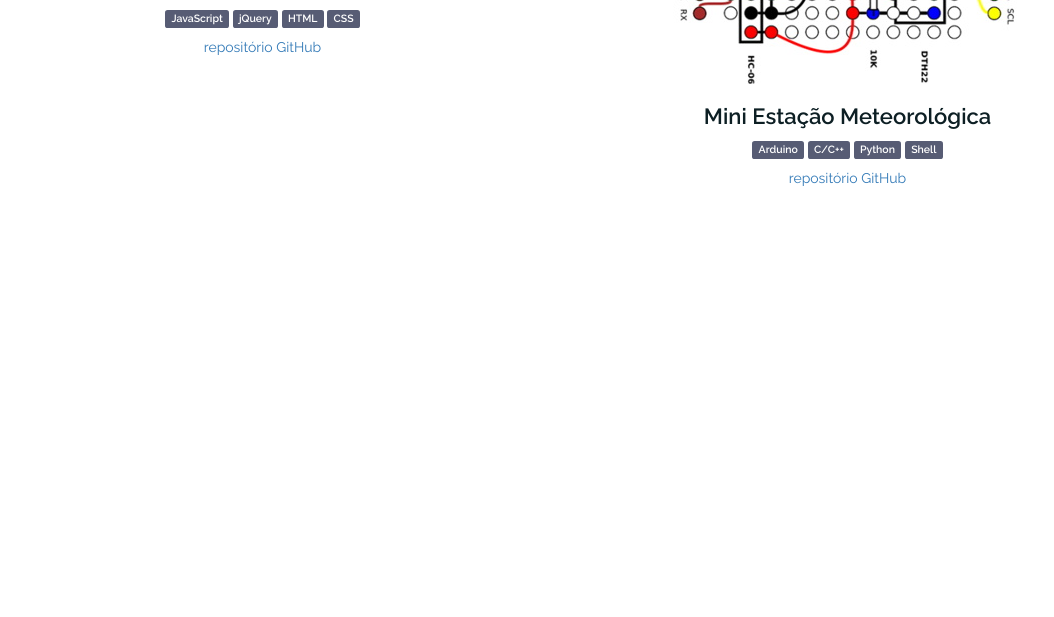
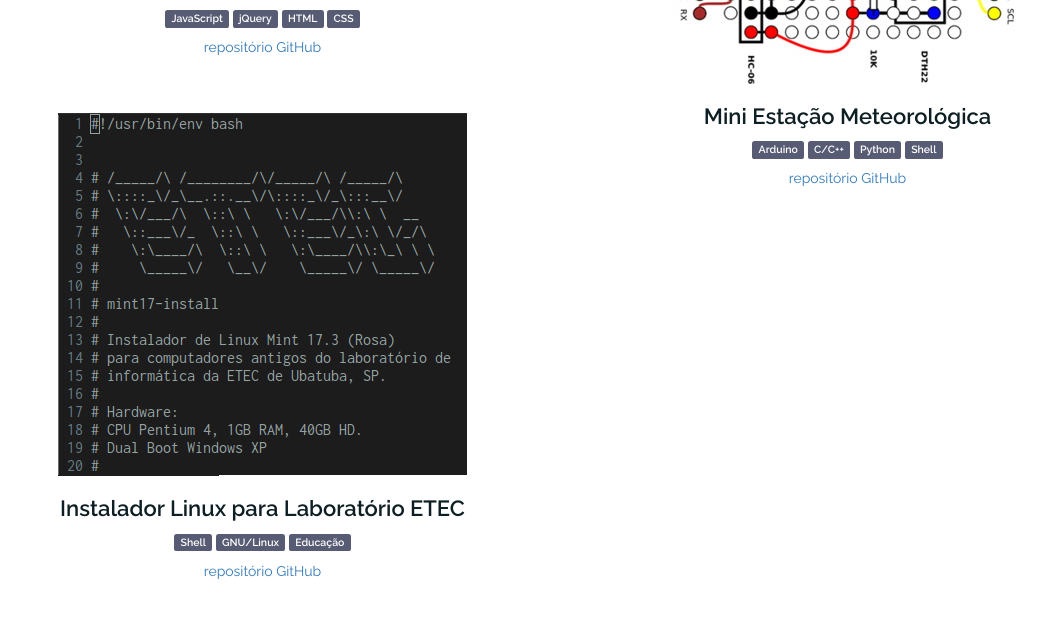
Before and after one commit to aledruetta/FCC-personal-portfolio-webpage, a website: page src/index.html in a window 1280 px wide. Shown: the part 1481-2098 px from the top of the page, without its empty margins (85-1139 px from the left). Before the commit the page ends 1775 px from the top, so only its background shows below. Drawn offline with Linux system fonts and the light colour scheme; a web font is replaced by a local one.

Commit message:
distro install project

```diff
--- a/src/index.html
+++ b/src/index.html
@@ -114,6 +114,25 @@
             </div>
           </div> <!-- project end -->
 
+          <!-- Projeto Distro -->
+          <div class="project">
+            <div class="project-img-wrapper">
+              <img src="imgs/distro.png" alt="Project's screenshot"
+                class="img-responsive project-img">
+            </div>
+            <div class="project-details text-center">
+              <h3 class="project-title">Instalador Linux para Laboratório ETEC</h3>
+              <p>
+                <span class="label label-default">Shell</span>
+                <span class="label label-default">GNU/Linux</span>
+                <span class="label label-default">Educação</span>
+              </p>
+              <a href="https://github.com/aledruetta/distro-install" target="_blank">
+                repositório GitHub
+              </a>
+            </div>
+          </div> <!-- project end -->
+
         </div> <!-- column end -->
 
         <div class="col-sm-6">
```
Also changed, not shown: dist/imgs/distro.png (added), dist/index.html, src/imgs/distro.png (added).
